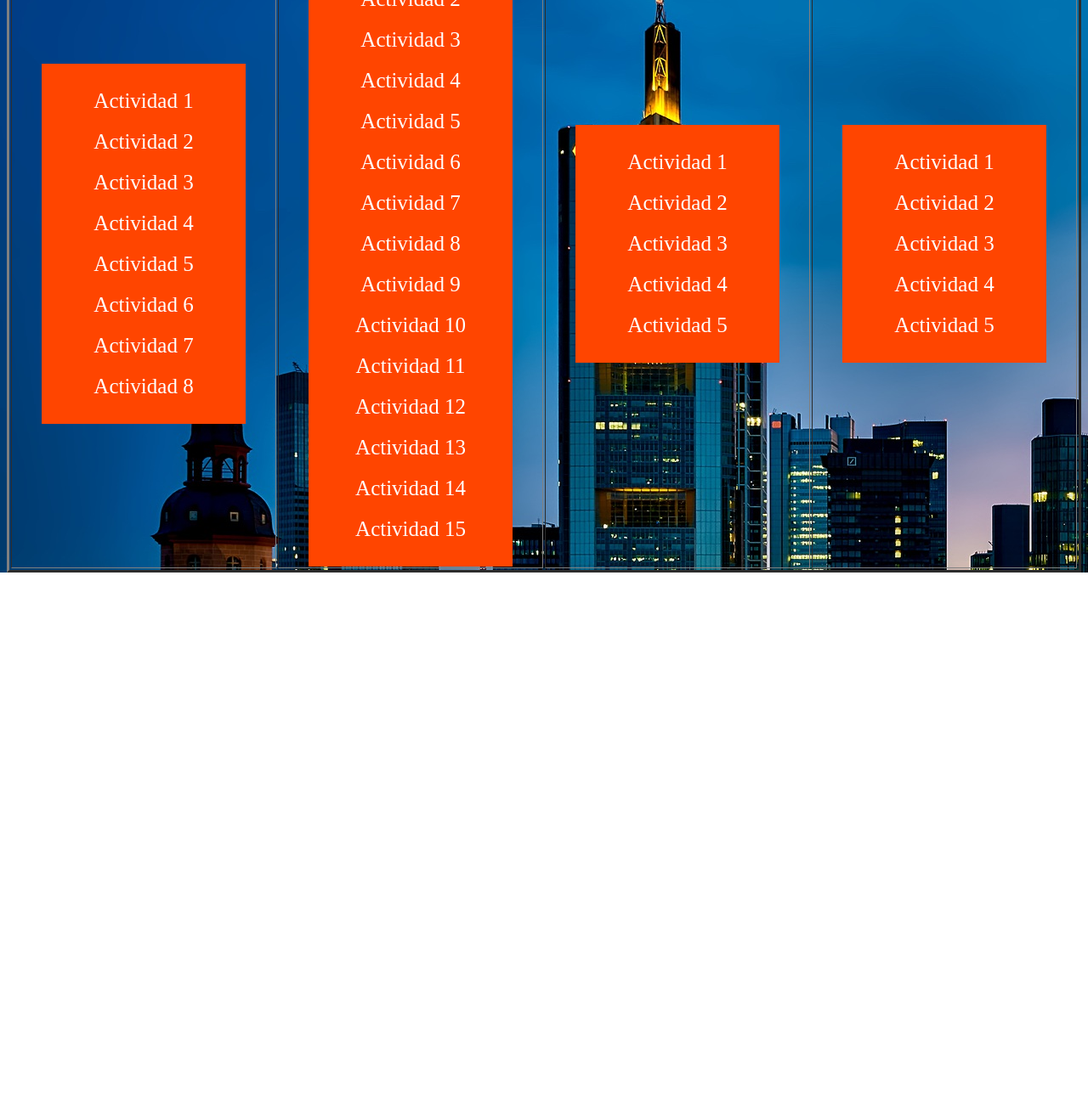
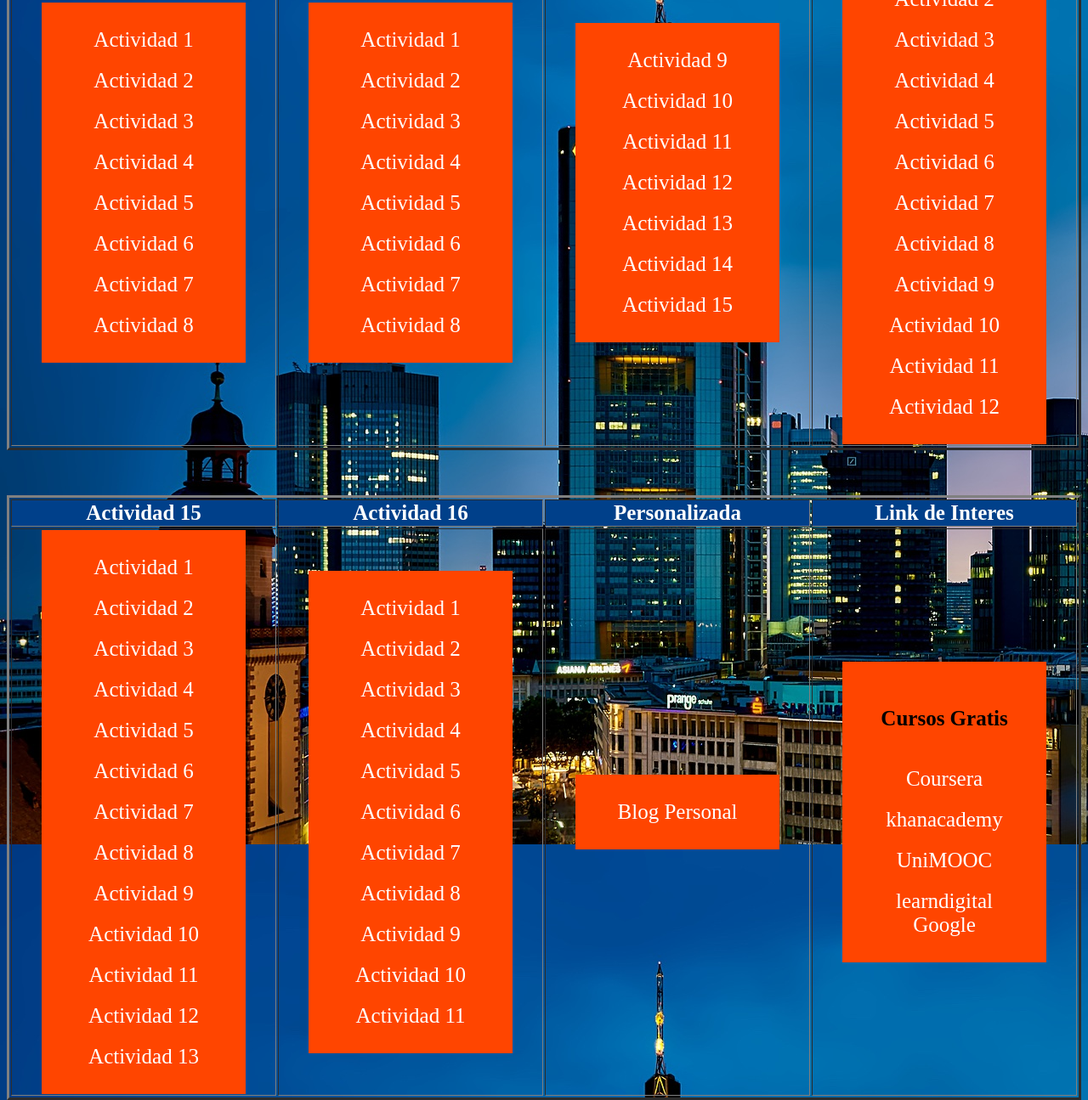
Before and after one commit to NaMoFox/adsisena, a plain HTML site: page index.html in a window 1280 px wide. Shown: the part 1482-2777 px from the top of the page at 85% size. Before the commit the page ends 2156 px from the top, so only its background shows below. Drawn offline with Linux system fonts and the light colour scheme.

Commit message:
Update index.html

```diff
--- a/index.html
+++ b/index.html
@@ -18,7 +18,7 @@
     <link rel="icon" type="image/png"  href="./logo.png">
 </head>
 
-<body background="./images/fondo.jpg" class="fondo.jpg" oncontextmenu="return false" onkeydown="return false">
+<body background="./images/fondo.jpg" class="fondo" oncontextmenu="return false" onkeydown="return false">
     <br>
     <div>
         <div class="box1">
@@ -188,9 +188,9 @@
         <tr align="center">
                <ul>
             <th class="titulos">Actividad 12</th>
-            <th class="titulos">Actividad 13</th>
+            <th class="titulos">Actividad 13-1</th>
+            <th class="titulos">Actividad 13-2</th>
             <th class="titulos">Actividad 14</th>
-            <th class="titulos">Actividad 15</th>
         </ul>
 
         </tr>
@@ -228,13 +228,6 @@
                 <li><a href="./actividad13/6text_decoration.html">Actividad 6</a></li>
                 <li><a href="./actividad13/7line_height.html">Actividad 7</a></li>
                 <li><a href="./actividad13/8letter_and_word_spacing.html">Actividad 8</a></li>
-                <li><a href="./actividad13/9text_align.html">Actividad 9</a></li>
-                <li><a href="./actividad13/10vertical_align.html">Actividad 10</a></li>
-                <li><a href="./actividad13/11text_indent_first-Letter.html">Actividad 11</a></li>
-                <li><a href="./actividad13/12text_shadow.html">Actividad 12</a></li>
-                <li><a href="./actividad13/13hover_active_focus.html">Actividad 13</a></li>
-                <li><a href="./actividad13/14link_visited.html">Actividad 14</a></li>
-                <li><a href="./actividad13/15text_properties.html">Actividad 15</a></li>
 
             </ul>
             </div>
@@ -246,11 +239,13 @@
         <div id="menu">
             <ul>
 
-                <li><a href="#">Actividad 1</a></li>
-                <li><a href="#">Actividad 2</a></li>
-                <li><a href="#">Actividad 3</a></li>
-                <li><a href="#">Actividad 4</a></li>
-                <li><a href="#">Actividad 5</a></li>
+                <li><a href="./actividad13/9text_align.html">Actividad 9</a></li>
+                <li><a href="./actividad13/10vertical_align.html">Actividad 10</a></li>
+                <li><a href="./actividad13/11text_indent_first-Letter.html">Actividad 11</a></li>
+                <li><a href="./actividad13/12text_shadow.html">Actividad 12</a></li>
+                <li><a href="./actividad13/13hover_active_focus.html">Actividad 13</a></li>
+                <li><a href="./actividad13/14link_visited.html">Actividad 14</a></li>
+                <li><a href="./actividad13/15text_properties.html">Actividad 15</a></li>
 </ul>
 </div>
 </div>
@@ -260,11 +255,18 @@
         <div id="menu">
             <ul>
 
-                <li><a href="#">Actividad 1</a></li>
-                <li><a href="#">Actividad 2</a></li>
-                <li><a href="#">Actividad 3</a></li>
-                <li><a href="#">Actividad 4</a></li>
-                <li><a href="#">Actividad 5</a></li>
+                <li><a href="./actividad14/1width_Height.html">Actividad 1</a></li>
+                <li><a href="./actividad14/2min_width_max_width.html">Actividad 2</a></li>
+                <li><a href="./actividad14/3min_height_max_height.html">Actividad 3</a></li>
+                <li><a href="./actividad14/4overflow.html">Actividad 4</a></li>
+                <li><a href="./actividad14/5border_margin_ &_padding.html">Actividad 5</a></li>
+                <li><a href="./actividad14/6border_style_border_color.html">Actividad 6</a></li>
+                <li><a href="./actividad14/7border_width_display_visibility.html">Actividad 7</a></li>
+                <li><a href="./actividad14/8padding_margin_centering_content.html">Actividad 8</a></li>
+                <li><a href="./actividad14/9border_image.html">Actividad 9</a></li>
+                <li><a href="./actividad14/10box_shadow.html">Actividad 10</a></li>
+                <li><a href="./actividad14/11border_radius_elliptical_shapes.html">Actividad 11</a></li>
+                <li><a href="./actividad14/12example_boxes.html">Actividad 12</a></li>
 </ul>
 </div>
 </div>
@@ -273,9 +275,101 @@
 </tr>
 </table>
 
+<br />
+           <table style="margin-left: auto; margin-right: auto;" border="3">
+            <thead>
+                <tr align="center">
+                       <ul>
+                    <th class="titulos">Actividad 15</th>
+                    <th class="titulos">Actividad 16</th>
+                    <th class="titulos">Personalizada</th>
+                    <th class="titulos">Link de Interes</th>
+                </ul>
 
+                </tr>
+            </thead>
+        <tr>
+
+        <td align="center" class="td1">
+            <div class="colorf">
+                <div id="menu">
+                    <ul>
+
+        <li><a href="./actividad15/1list_style_type.html"">Actividad 1</a></li>
+        <li><a href="./actividad15/2list_style_image.html"">Actividad 2</a></li>
+        <li><a href="./actividad15/3list_style_position.html"">Actividad 3</a></li>
+        <li><a href="./actividad15/4list_style.html"">Actividad 4</a></li>
+        <li><a href="./actividad15/5table_properties.html"">Actividad 5</a></li>
+        <li><a href="./actividad15/6empty_cell_gaps_between_cells.html"">Actividad 6</a></li>
+        <li><a href="./actividad15/7styling_text_inputs.html"">Actividad 7</a></li>
+        <li><a href="./actividad15/8styling_submit_buttons.html"">Actividad 8</a></li>
+        <li><a href="./actividad15/9styling_fieldsets_and_legends.html"">Actividad 9</a></li>
+        <li><a href="./actividad15/10aligning_form_controls_problem.html"">Actividad 10</a></li>
+        <li><a href="./actividad15/11aligning_form_controls_solution.html"">Actividad 11</a></li>
+        <li><a href="./actividad15/12cursor.html"">Actividad 12</a></li>
+        <li><a href="./actividad15/13lists_tables_and_forms.html"">Actividad 13</a></li>
+
+        </ul>
         </div>
-           </div>
+        </div>
+        </td>
+
+        <td align="center" class="td2">
+            <div class="colorf">
+                <div id="menu">
+                    <ul>
+
+                        <li><a href="./actividad16/1normal_low.html">Actividad 1</a></li>
+                        <li><a href="./actividad16/2relative_positioning.html">Actividad 2</a></li>
+                        <li><a href="./actividad16/3fixed_positioning.html">Actividad 3</a></li>
+                        <li><a href="./actividad16/4Z-Index.html">Actividad 4</a></li>
+                        <li><a href="./actividad16/5Float.html">Actividad 5</a></li>
+                        <li><a href="./actividad16/6using_float.html">Actividad 6</a></li>
+                        <li><a href="./actividad16/7clear.html">Actividad 7</a></li>
+                        <li><a href="./actividad16/8parent_float_problem.html">Actividad 8</a></li>
+                        <li><a href="./actividad16/9parent´_float_solution.html">Actividad 9</a></li>
+                        <li><a href="./actividad16/10two_column_layout.html">Actividad 10</a></li>
+                        <li><a href="./actividad16/11three_column_layout.html">Actividad 11</a></li>
+
+                    </ul>
+                    </div>
+                </div>
+        </td>
+
+        <td align="center" class="td1">
+            <div class="colorf">
+                <div id="menu">
+                    <ul>
+
+                        <li><a href="personal.html">Blog Personal</a></li>
+
+        </ul>
+        </div>
+        </div>
+        </td>
+        <td align="center" class="td1">
+            <div class="colorf">
+                <div id="menu">
+                    <ul>
+
+                        <h4>Cursos Gratis</h4>
+
+                        <li><a href="https://es.coursera.org">Coursera</a></li>
+                        <li><a href="https://es.khanacademy.org">khanacademy</a></li>
+                        <li><a href="https://unimooc.com">UniMOOC</a></li>
+                        <li><a href="https://learndigital.withgoogle.com/activate/courses">learndigital Google</a></li>
+
+        </ul>
+        </div>
+        </div>
+        </td>
+
+        </tr>
+        </table>
+
+
+                </div>
+                   </div>
 
             <style>
              .fondo { height: 1440px; }
```
